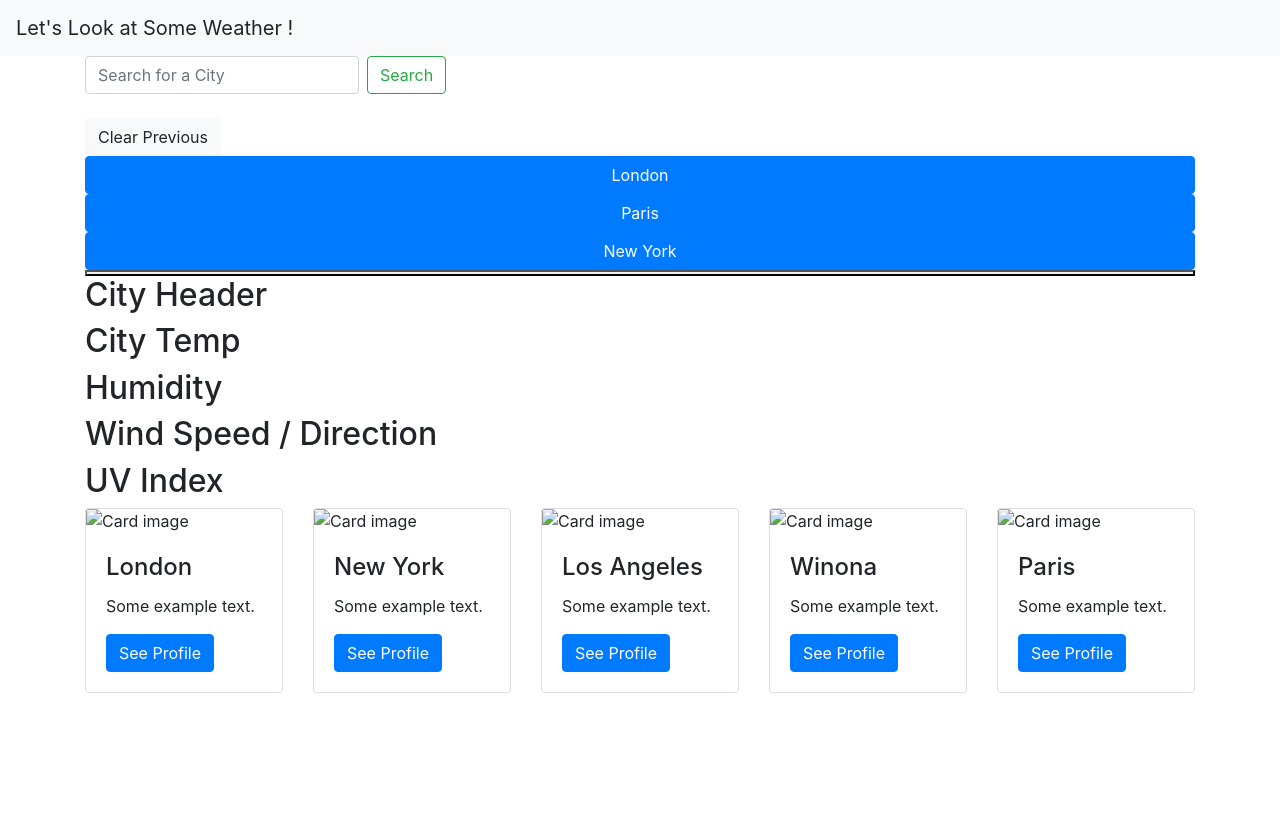
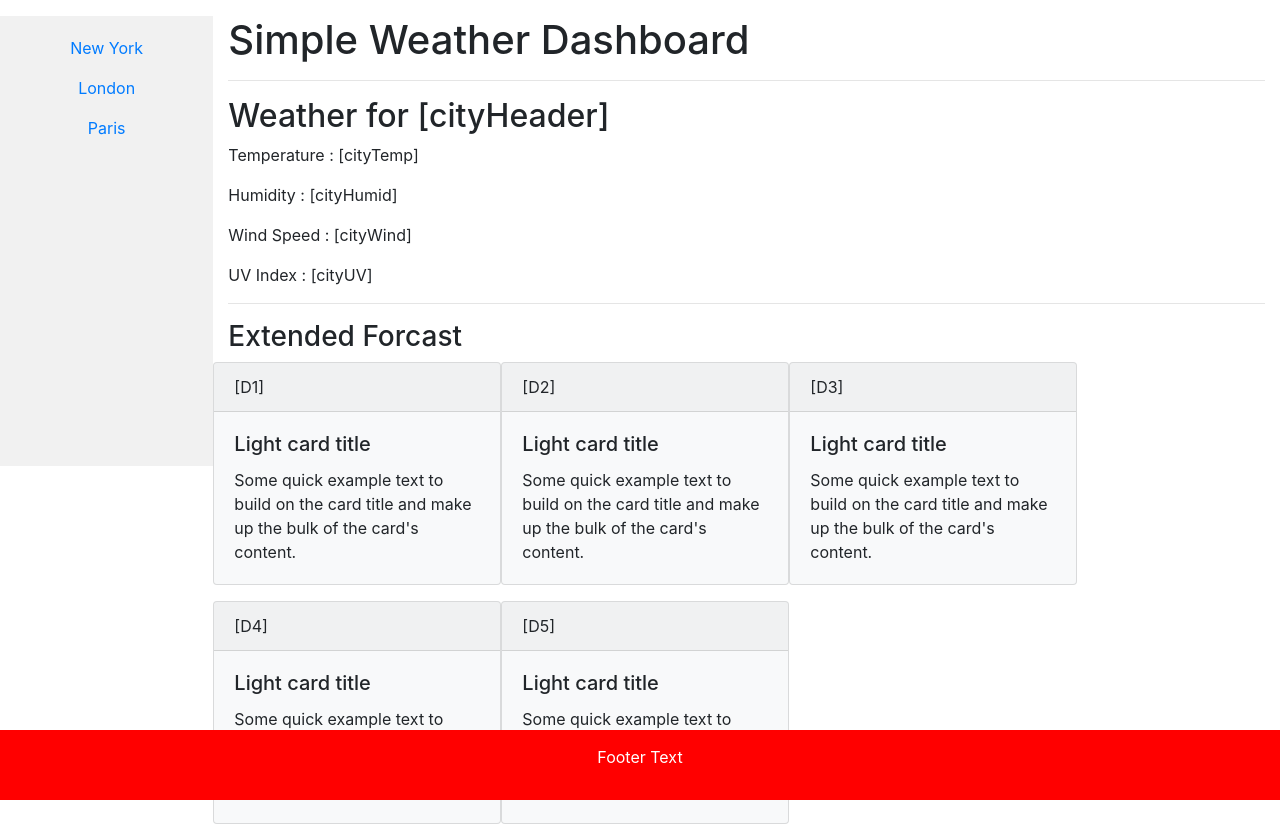
Before and after one commit to troylochner/Weather-Dashboard, a plain HTML site: page index.html in a window 1280 px wide. Before the commit the page ends 800 px from the top, so only its background shows below. Drawn offline with nearby package versions, Linux system fonts and the light colour scheme.

Commit message:
redesign of entire page html + css. I hate designing front-ends BTW

```diff
--- a/index.html
+++ b/index.html
@@ -1,113 +1,169 @@
 <!DOCTYPE html>
+
 <head>
   <meta charset="utf-8">
   <meta http-equiv="X-UA-Compatible" content="IE=edge">
   <title>My Weather Dashboard</title>
   <meta name="description" content="">
   <meta name="viewport" content="width=device-width, initial-scale=1">
-        <link rel="stylesheet" href="https://stackpath.bootstrapcdn.com/bootstrap/4.3.1/css/bootstrap.min.css" integrity="sha384-ggOyR0iXCbMQv3Xipma34MD+dH/1fQ784/j6cY/iJTQUOhcWr7x9JvoRxT2MZw1T" crossorigin="anonymous">
+  <link rel="stylesheet" href="https://stackpath.bootstrapcdn.com/bootstrap/4.3.1/css/bootstrap.min.css"
+    integrity="sha384-ggOyR0iXCbMQv3Xipma34MD+dH/1fQ784/j6cY/iJTQUOhcWr7x9JvoRxT2MZw1T" crossorigin="anonymous">
+
+  <style>
+    /* Remove the navbar's default margin-bottom and rounded borders */
+    .navbar {
+      margin-bottom: 0;
+      border-radius: 0;
+    }
+
+    /* Set height of the grid so .sidenav can be 100% (adjust as needed) */
+    .row.content {
+      height: 450px
+    }
+
+    /* Set gray background color and 100% height */
+    .sidenav {
+      padding-top: 20px;
+      background-color: #f1f1f1;
+      height: 100%;
+    }
+
+    /* Set black background color, white text and some padding */
+    footer {
+      background-color: #555;
+      color: white;
+      padding: 15px;
+      position: fixed;
+      left: 0;
+      bottom: 0;
+      width: 100%;
+      background-color: red;
+      text-align: center;
+    }
+
+    /* On small screens, set height to 'auto' for sidenav and grid */
+    @media screen and (max-width: 767px) {
+      .sidenav {
+        height: auto;
+        padding: 15px;
+      }
+
+      .row.content {
+        height: auto;
+      }
+    }
+  </style>
 
 
-        <script src="https://code.jquery.com/jquery-3.3.1.slim.min.js" integrity="sha384-q8i/X+965DzO0rT7abK41JStQIAqVgRVzpbzo5smXKp4YfRvH+8abtTE1Pi6jizo" crossorigin="anonymous"></script>
-<script src="https://cdnjs.cloudflare.com/ajax/libs/popper.js/1.14.7/umd/popper.min.js" integrity="sha384-UO2eT0CpHqdSJQ6hJty5KVphtPhzWj9WO1clHTMGa3JDZwrnQq4sF86dIHNDz0W1" crossorigin="anonymous"></script>
-<script src="https://stackpath.bootstrapcdn.com/bootstrap/4.3.1/js/bootstrap.min.js" integrity="sha384-JjSmVgyd0p3pXB1rRibZUAYoIIy6OrQ6VrjIEaFf/nJGzIxFDsf4x0xIM+B07jRM" crossorigin="anonymous"></script>
+  <!--
+              <form class="form-inline">
+                <input id="cityInput" class="form-control mr-sm-2" type="search" placeholder="Search for a City"
+                  aria-label="Search">
+                <button id="btnSearchCity" class="btn btn-outline-success my-2 my-sm-0" type="submit">Search</button>
+              </form>
 
 
+              <button data-id='2643743' type="button" class="btn btn-primary cityList">London</button>
+              <button data-id='2988507' type="button" class="btn btn-primary cityList">Paris</button>
+              <button data-id='5128581' type="button" class="btn btn-primary cityList">New York<button>
+  -->
+
+  <script src="https://code.jquery.com/jquery-3.3.1.slim.min.js"
+    integrity="sha384-q8i/X+965DzO0rT7abK41JStQIAqVgRVzpbzo5smXKp4YfRvH+8abtTE1Pi6jizo" crossorigin="anonymous">
+  </script>
+  <script src="https://cdnjs.cloudflare.com/ajax/libs/popper.js/1.14.7/umd/popper.min.js"
+    integrity="sha384-UO2eT0CpHqdSJQ6hJty5KVphtPhzWj9WO1clHTMGa3JDZwrnQq4sF86dIHNDz0W1" crossorigin="anonymous">
+  </script>
+  <script src="https://stackpath.bootstrapcdn.com/bootstrap/4.3.1/js/bootstrap.min.js"
+    integrity="sha384-JjSmVgyd0p3pXB1rRibZUAYoIIy6OrQ6VrjIEaFf/nJGzIxFDsf4x0xIM+B07jRM" crossorigin="anonymous">
+  </script>
   <script src="https://ajax.googleapis.com/ajax/libs/jquery/3.5.1/jquery.min.js"></script>
   <script src="scripts/moment.min.js"></script>
   <script src="scripts/myfunctions.js"></script>
+</head>
 
-    </head>
 <body>
 
-        <nav class="navbar navbar-light bg-light">
+  <!--DO A CLEANER HEADER HERE - USE MY PORFOLIO HEADER-->
+  <nav class="navbar navbar-inverse">
 
-            <a class="navbar-brand">Let's Look at Some Weather !</a>
   </nav>
 
-          <!--PLACING A PLACEHOLDER BUTTON GROUP - THIS BUTTON GROUP WILL BE WHAT I USE TO SEARCH FOR PREVIOUS LOCATIONS-->
-          <div class='container'>
-          <aside>
-            <form class="form-inline">
-              <input id="cityInput" class="form-control mr-sm-2" type="search" placeholder="Search for a City" aria-label="Search">
-              <button id="btnSearchCity" class="btn btn-outline-success my-2 my-sm-0" type="submit">Search</button>
-            </form>
-
-            <br>
-
-            <div class="btn-group-vertical">
-              <button type="button" class="btn btn-light">Clear Previous</button>
+  <div class="container-fluid text-center">
+    <div class="row content">
+      <div class="col-sm-2 sidenav">
+        <p><a href="#">New York</a></p>
+        <p><a href="#">London</a></p>
+        <p><a href="#">Paris</a></p>
+      </div>
+      <div class="col-sm-10 text-left">
+        <h1>Simple Weather Dashboard</h1>
+        <hr>
+        <div id="cityForecast">
+          <H2 id="cityName">Weather for [cityHeader] </H2>
+          <p id=>Temperature : [cityTemp]</p>
+          <p>Humidity : [cityHumid]</p>
+          <p>Wind Speed : [cityWind]</p>
+          <p>UV Index : [cityUV]</p>
         </div>
 
-            <br>
+        <hr>
+        <h3>Extended Forcast</h3>
 
-            <div class="list-group list-group-flush">
-              <button data-id='2643743' type="button" class="btn btn-primary cityList">London</button>
-              <button data-id='2988507' type="button" class="btn btn-primary cityList">Paris</button>
-              <button data-id='5128581' type="button" class="btn btn-primary cityList">New York<button>
-            </div>
-          </aside>
+<div class="row">
 
-          <section>
-            <H2 id="cityHeader">City Header</H2>
-            <H2 id="cityTemp">City Temp</H2>
-            <H2 id="cityHumid">Humidity</H2>
-            <H2 id="cityWind">Wind Speed / Direction </H2>
-            <H2 id="cityUV">UV Index</H2>
-          </section>
-
-
-
-          <section>
-            <div class="card-deck">
-              <div class="card" style="width:400px">
-                <img class="card-img-top" src="" alt="Card image">
+        <div class="card bg-light mb-3" style="max-width: 18rem;">
+          <div class="card-header">[D1]</div>
           <div class="card-body">
-                  <h4 class="card-title">London</h4>
-                  <p class="card-text">Some example text.</p>
-                  <a href="#" class="btn btn-primary">See Profile</a>
+            <h5 class="card-title">Light card title</h5>
+            <p class="card-text">Some quick example text to build on the card title and make up the bulk of the card's content.</p>
           </div>
         </div>
-              <div class="card" style="width:400px">
-                <img class="card-img-top" src="" alt="Card image">
+
+        <div class="card bg-light mb-3" style="max-width: 18rem;">
+          <div class="card-header">[D2]</div>
           <div class="card-body">
-                  <h4 class="card-title">New York</h4>
-                  <p class="card-text">Some example text.</p>
-                  <a href="#" class="btn btn-primary">See Profile</a>
+            <h5 class="card-title">Light card title</h5>
+            <p class="card-text">Some quick example text to build on the card title and make up the bulk of the card's content.</p>
           </div>
         </div>
-              <div class="card" style="width:400px">
-                <img class="card-img-top" src="" alt="Card image">
+
+        <div class="card bg-light mb-3" style="max-width: 18rem;">
+          <div class="card-header">[D3]</div>
           <div class="card-body">
-                  <h4 class="card-title">Los Angeles</h4>
-                  <p class="card-text">Some example text.</p>
-                  <a href="#" class="btn btn-primary">See Profile</a>
+            <h5 class="card-title">Light card title</h5>
+            <p class="card-text">Some quick example text to build on the card title and make up the bulk of the card's content.</p>
           </div>
         </div>
-              <div class="card" style="width:400px">
-                <img class="card-img-top" src="" alt="Card image">
+
+        <div class="card bg-light mb-3" style="max-width: 18rem;">
+          <div class="card-header">[D4]</div>
           <div class="card-body">
-                  <h4 class="card-title">Winona</h4>
-                  <p class="card-text">Some example text.</p>
-                  <a href="#" class="btn btn-primary">See Profile</a>
+            <h5 class="card-title">Light card title</h5>
+            <p class="card-text">Some quick example text to build on the card title and make up the bulk of the card's content.</p>
           </div>
         </div>
-              <div class="card" style="width:400px">
-                <img class="card-img-top" src="" alt="Card image">
+
+        <div class="card bg-light mb-3" style="max-width: 18rem;">
+          <div class="card-header">[D5]</div>
           <div class="card-body">
-                  <h4 class="card-title">Paris</h4>
-                  <p class="card-text">Some example text.</p>
-                  <a href="#" class="btn btn-primary">See Profile</a>
+            <h5 class="card-title">Light card title</h5>
+            <p class="card-text">Some quick example text to build on the card title and make up the bulk of the card's content.</p>
           </div>
         </div>
-            </div>
-          </section>
 
       </div>
 
 
+      </div>
 
-    <script src="scripts/script.js"></script>
+    </div>
+  </div>
+
+  <footer class="container-fluid text-center">
+    <p>Footer Text</p>
+  </footer>
 
 </body>
+
 </html>
```
Lines whose indentation alone changed are shown as unchanged.
